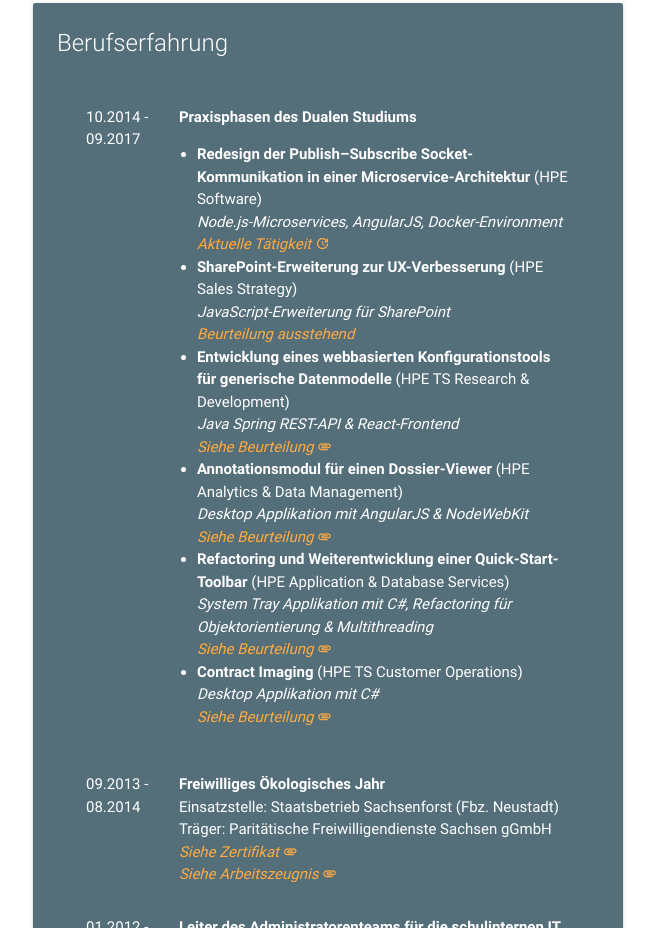
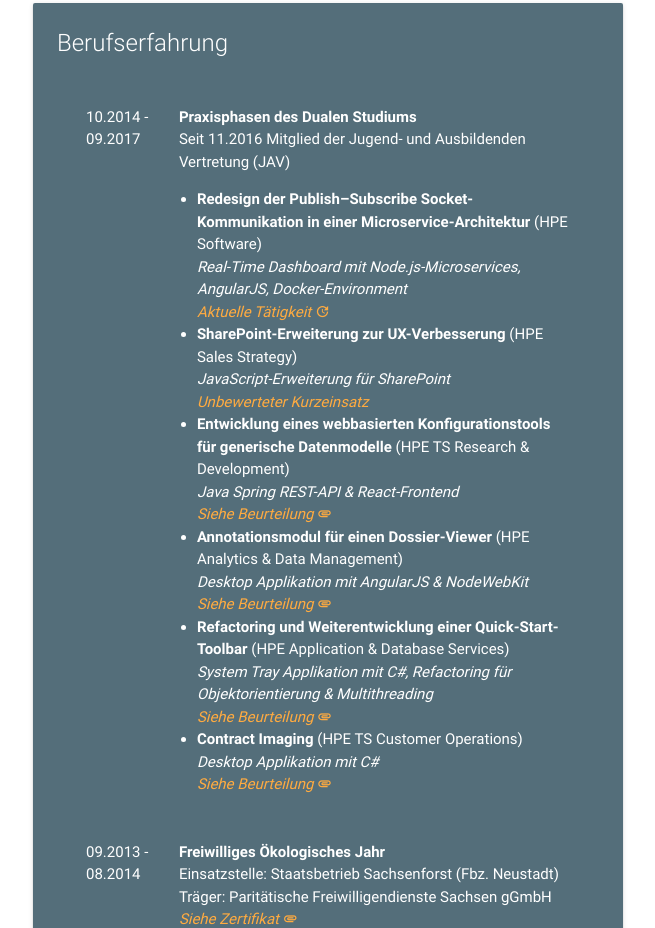
Before and after one commit to twittwer/twittwer.github.io, a plain HTML site: page index.html in a window 1280 px wide. Shown: the part 878-1806 px from the top of the page, without its empty margins (159-814 px from the left). Drawn offline with nearby package versions, Linux system fonts and the light colour scheme.

Commit message:
[TASK] Add JAV and specify BVD

```diff
--- a/index.html
+++ b/index.html
@@ -194,6 +194,13 @@
                       <!--Hochschule: Duale Hochschule Baden-Württemberg<br/>-->
                       Theorie: Duale Hochschule Baden-Württemberg<br/>
                     </div>
+                    <!-- <div class="cv-list">
+                      <ul>
+                        <li>
+                          Seit 11.2016 Mitglied der Jugend- und Ausbildenden Vertretung (JAV)
+                        </li>
+                      </ul>
+                    </div> -->
                   </td>
                 </tr>
                 <tr>
@@ -257,6 +264,9 @@
                     <div class="cv-title">
                       Praxisphasen des Dualen Studiums
                     </div>
+                    <div class="cv-note">
+                      Seit 11.2016 Mitglied der Jugend- und Ausbildenden Vertretung (JAV)
+                    </div>
                     <div class="cv-list">
                       <ul>
                         <li>
@@ -265,7 +275,7 @@
                             <span class="cv-sub-title">(HPE Software)</span>
                           </div>
                           <div class="cv-sub-note">
-                            Node.js-Microservices, AngularJS, Docker-Environment
+                            Real-Time Dashboard mit Node.js-Microservices, AngularJS, Docker-Environment
                           </div>
                           <div class="cv-status cursor-progress">
                             Aktuelle Tätigkeit <i class="material-icons tiny">update</i>
@@ -279,8 +289,8 @@
                           <div class="cv-sub-note">
                             JavaScript-Erweiterung für SharePoint
                           </div>
-                          <div class="cv-status cursor-progress">
-                            Beurteilung ausstehend
+                          <div class="cv-status cursor-progress" title="Dauer: 4 Wochen">
+                            Unbewerteter Kurzeinsatz
                           </div>
                         </li>
                         <li>
--- a/main.css
+++ b/main.css
@@ -5,7 +5,8 @@ a {
 }
 
 .cursor-progress {
-  cursor : progress;
+  /* cursor : progress; */
+   cursor : default;
 }
 
 #education:target,
```
